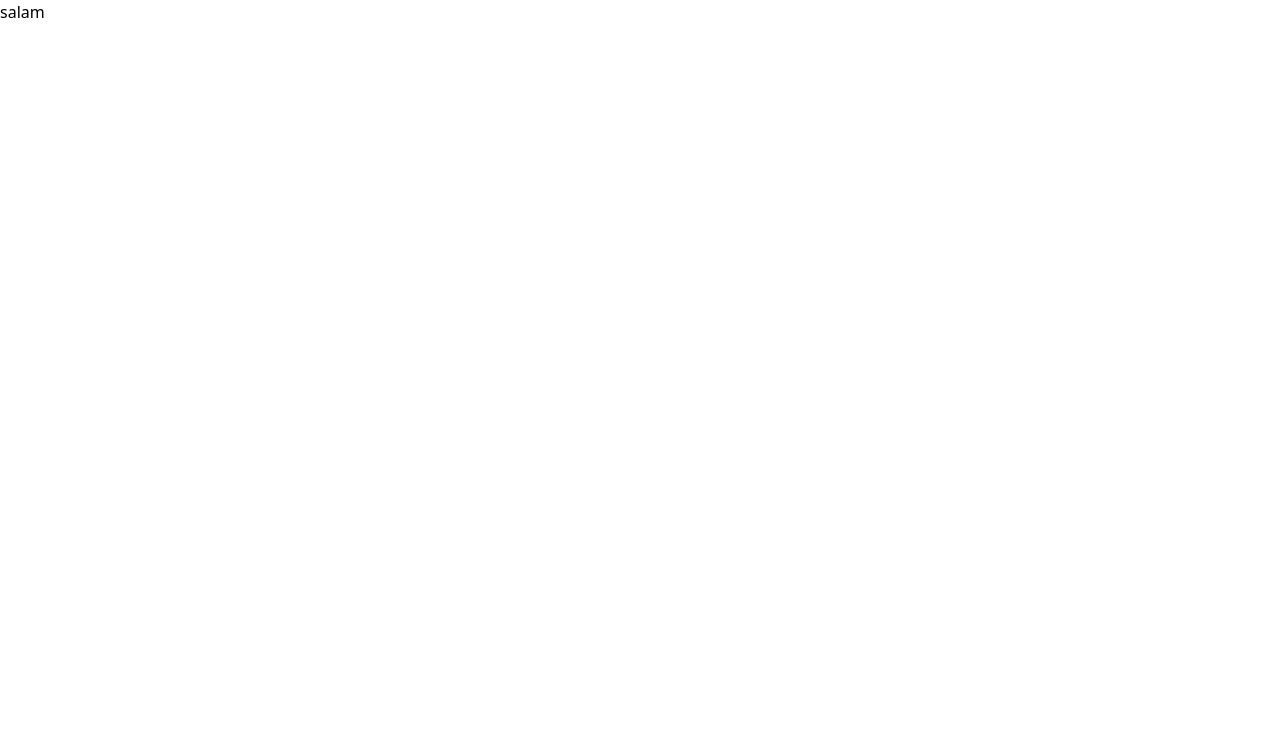
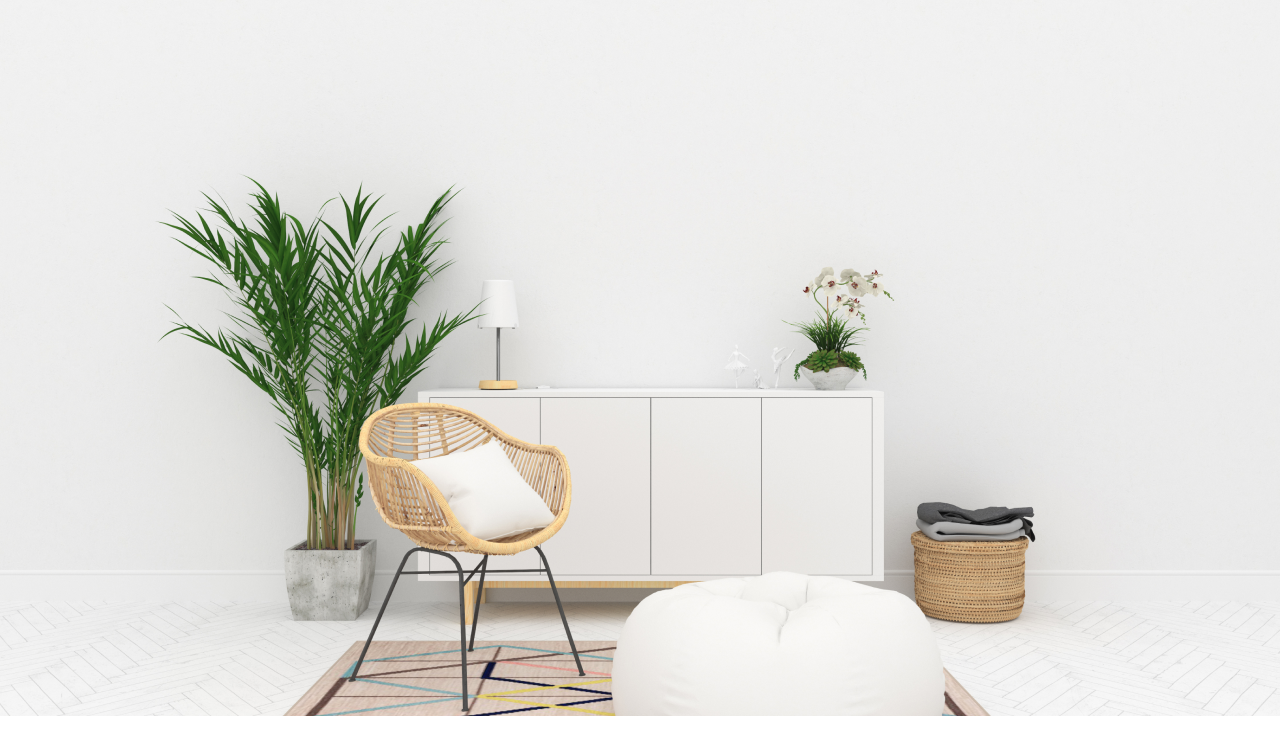
Before and after one commit to MohsenAbediDev/Furnix, a React (Vite) app: page / in a window 1280 px wide. Shown: the top 754 px of the page. Built offline with nearby package versions, Linux system fonts and the light colour scheme.

Commit message:
add HeaderPromo.jsx

```diff
--- a/src/App.jsx
+++ b/src/App.jsx
@@ -5,8 +5,6 @@ function App() {
 	const routes = useRoutes(Routes)
 	return (
 		<>
-			<h1>salam</h1>
-
 			{routes}
 		</>
 	)
--- a/src/components/Header.jsx
+++ b/src/components/Header.jsx
@@ -1,5 +1,7 @@
 export default function Header(){
   return <>
-    <p>banner</p>
+    <section className="bg-[url('../public/images/Header.png')] bg-center h-[716px]">
+
+    </section>
   </>
 }
--- /dev/null
+++ b/src/components/HeaderPromo.jsx
@@ -0,0 +1,5 @@
+export default function HeaderPromo(){
+  return <>
+    <p>salam</p>
+  </>
+}
--- a/src/page/Home.jsx
+++ b/src/page/Home.jsx
@@ -2,6 +2,8 @@ import Header from "../components/Header"
 
 export default function Home() {
   return <>
-
+    <div className="w-full">
+      <Header />
+    </div>
   </>
 }
```
